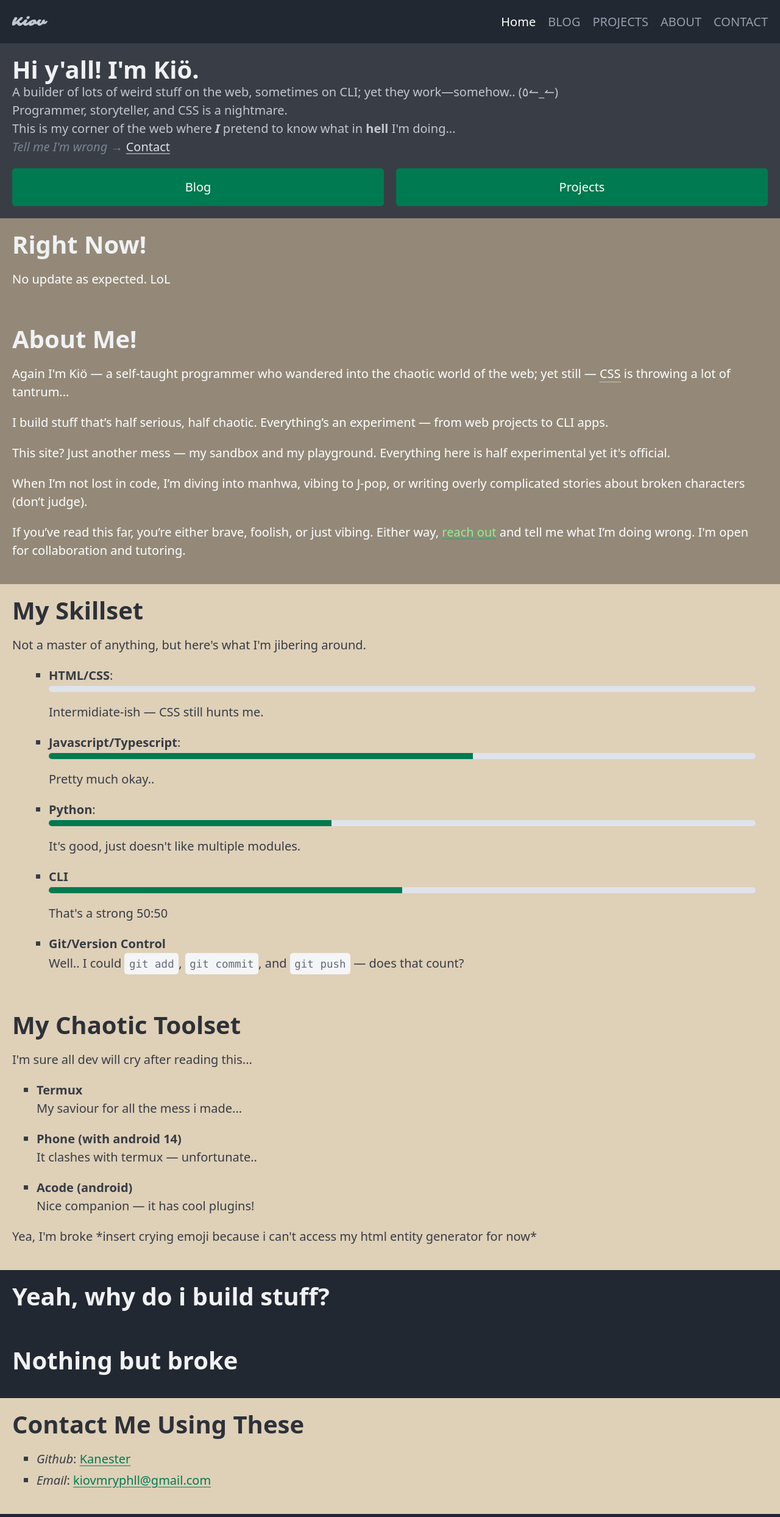
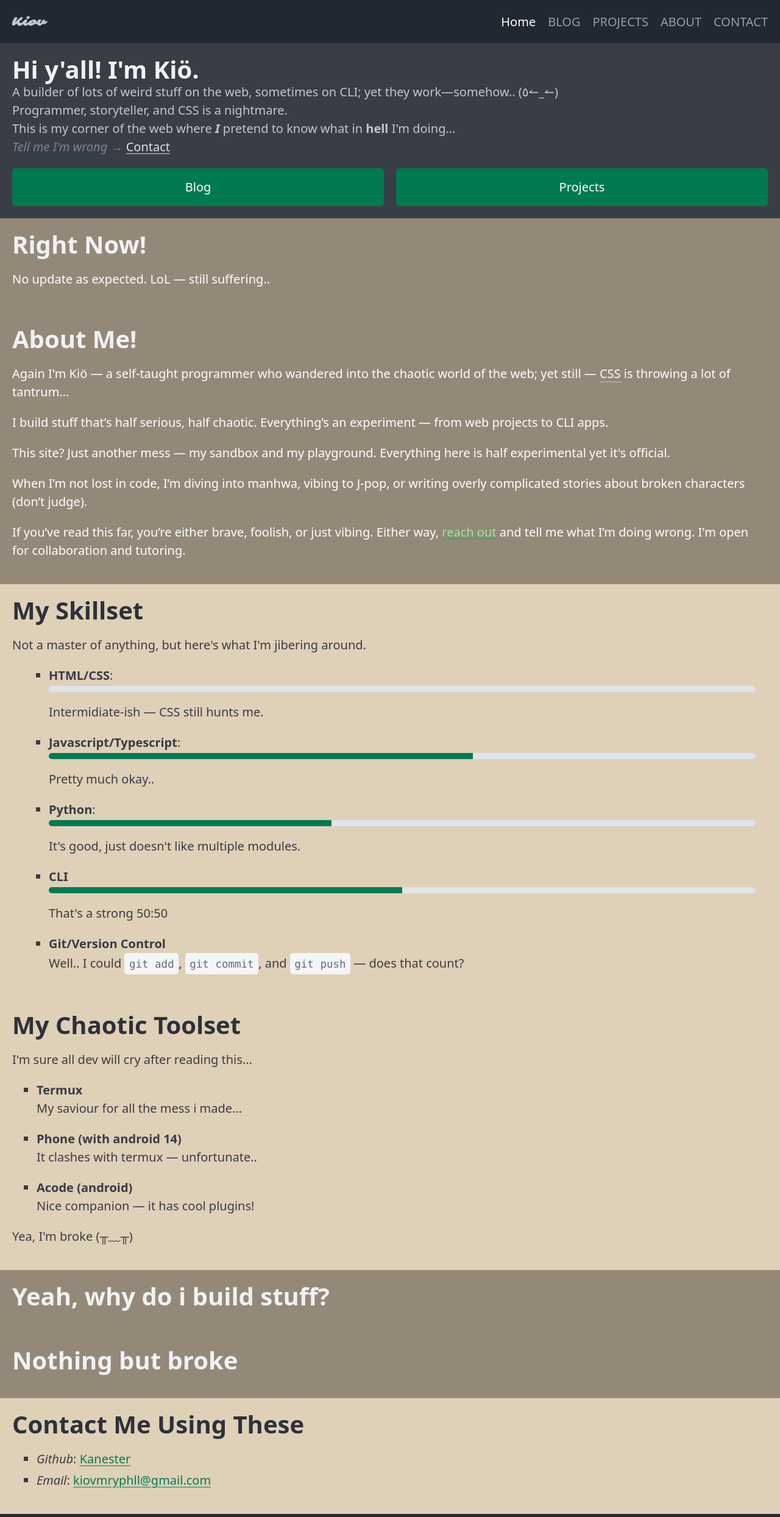
Before and after one commit to Kanester/portfolio, a SvelteKit app: page / in a window 1280 px wide. Shown: the top 2488 px of the page at 61% size. Built offline with nearby package versions, Linux system fonts and the light colour scheme.

Commit message:
--no-message

```diff
--- a/src/routes/+page.svelte
+++ b/src/routes/+page.svelte
@@ -23,9 +23,10 @@
   </div>
 </section>
 
+<!-- Right Now updates -->
 <section class="bg-secondary container-fluid" id="now" data-theme="dark">
   <h1>Right Now!</h1>
-  <p>No update as expected. LoL</p>
+  <p>No update as expected. LoL — still suffering..</p>
 </section>
 
 <!-- About -->
@@ -50,6 +51,7 @@
   </p>
 </section>
 
+<!-- skillset -->
 <section class="bg-tertiary container-fluid" id="skillset" data-theme="light">
   <h1>My Skillset</h1>
   <p>Not a master of anything, but here's what I'm jibering around.</p>
@@ -83,6 +85,7 @@
   </div>
 </section>
 
+<!-- toolbox -->
 <section class="bg-tertiary container-fluid" id="toolbox" data-theme="light">
   <h1>My Chaotic Toolset</h1>
   <p>I'm sure all dev will cry after reading this...</p>
@@ -101,14 +104,16 @@
     </li>
   </ul>
 
-  <p>Yea, I'm broke *insert crying emoji because i can't access my html entity generator for now*</p>
+  <p>Yea, I'm broke (&#x2060;&#x2565;&#x2060;&#xFE4F;&#x2060;&#x2565;&#x2060;)</p>
 </section>
 
-<section class="container-fluid" id="why" data-theme="dark">
+<!-- WHY? JUST WHY? -->
+<section class="bg-secondary container-fluid" id="why" data-theme="dark">
   <h1>Yeah, why do i build stuff?</h1>
 </section>
 
-<section class="container-fluid" id="fun" data-theme="dark">
+<!-- Fun, yeah Fun; very fun -->
+<section class="bg-secondary container-fluid" id="fun" data-theme="dark">
   <h1>Nothing but broke</h1>
 </section>
 
```
